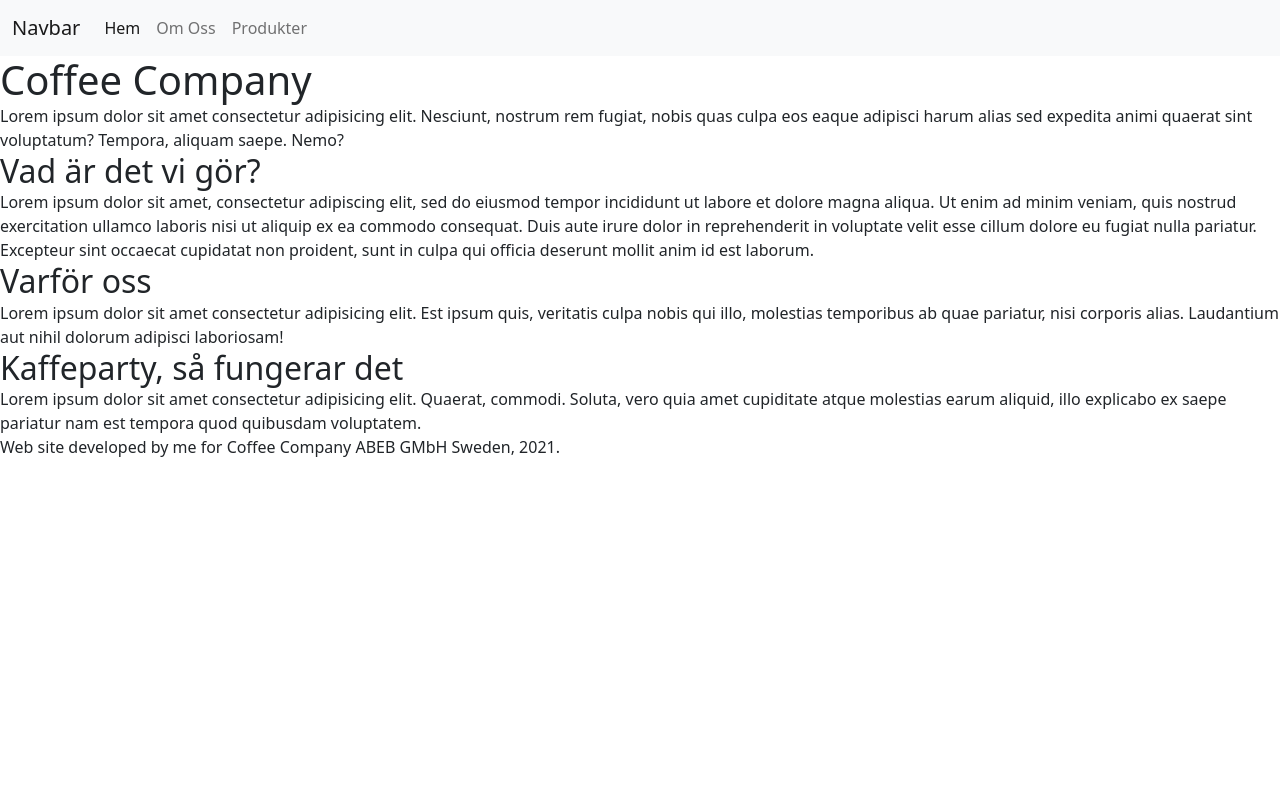
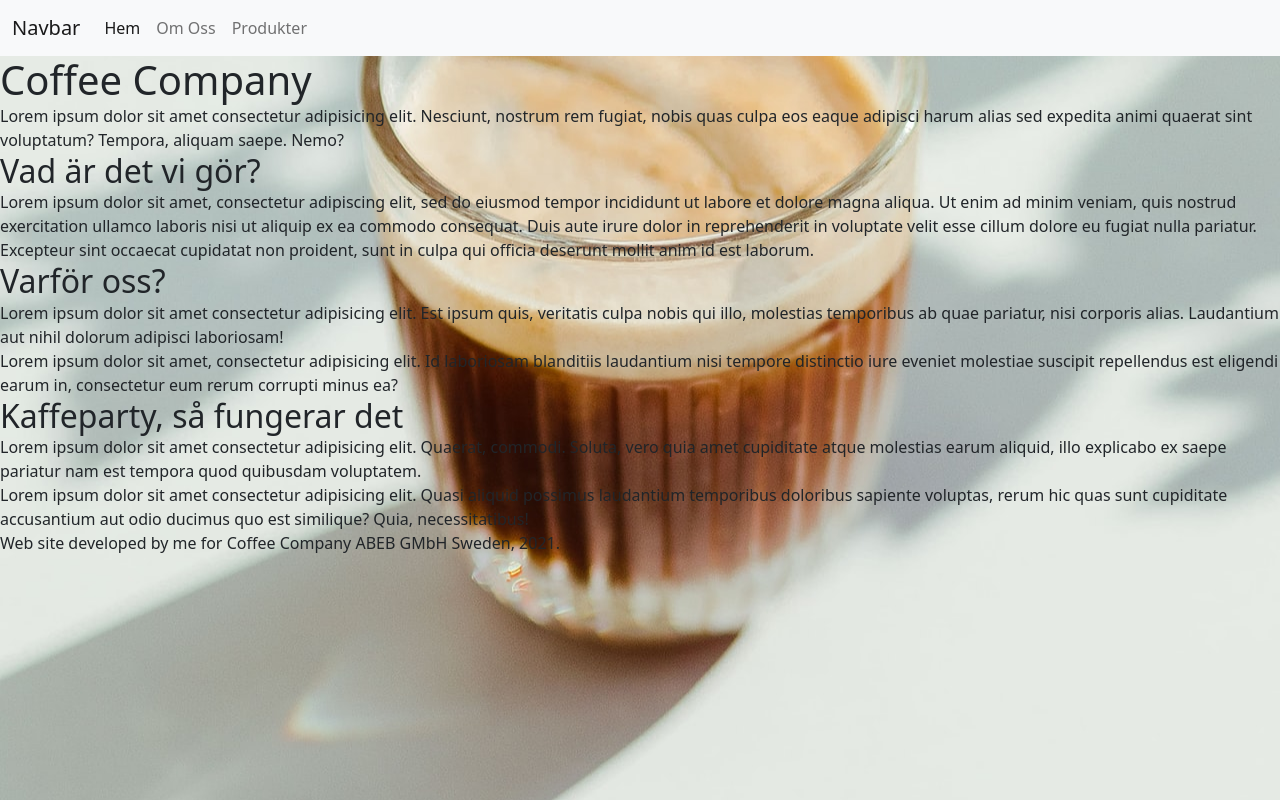
Before and after one commit to jesDVar/Ovn8, a website: page index.html in a window 1280 px wide. Drawn offline with nearby package versions, Linux system fonts and the light colour scheme.

Commit message:
Background

```diff
--- a/index.html
+++ b/index.html
@@ -65,12 +65,15 @@
 
         <div class="why-us">
 
-    <h2>Varför oss</h2>
+    <h2>Varför oss?</h2>
 
     <p>Lorem ipsum dolor sit amet consectetur adipisicing elit.
         Est ipsum quis, veritatis culpa nobis qui illo, molestias temporibus
          ab quae pariatur, nisi corporis alias. Laudantium aut nihil dolorum
           adipisci laboriosam!</p>
+          <p>Lorem ipsum dolor sit amet, consectetur adipisicing elit. Id laboriosam
+             blanditiis laudantium nisi tempore distinctio iure eveniet molestiae suscipit
+              repellendus est eligendi earum in, consectetur eum rerum corrupti minus ea?</p>
 
         </div>
 
@@ -81,6 +84,9 @@
     <p>Lorem ipsum dolor sit amet consectetur adipisicing elit. Quaerat, commodi. Soluta, vero
        quia amet cupiditate atque molestias earum aliquid, illo explicabo ex saepe pariatur nam
         est tempora quod quibusdam voluptatem.</p>
+        <p>Lorem ipsum dolor sit amet consectetur adipisicing elit. Quasi aliquid possimus laudantium
+           temporibus doloribus sapiente voluptas, rerum hic quas sunt cupiditate accusantium aut odio
+            ducimus quo est similique? Quia, necessitatibus!</p>
       </div>
 
     <script src="/node_modules/bootstrap/dist/js/bootstrap.bundle.min.js"></script>
--- a/main.css
+++ b/main.css
@@ -4,8 +4,11 @@ ol, ul, li, a  {
     border: 0;
     margin: 0;
 }
-.nav {
 
+body  {
+    background-color: lightcyan;
+    background-image: url(/images/coffee-bkgrd\(m\).jpg);
+    background-position: center;
 }
 
 /* .btn-info{
```
Also changed, not shown: products.html (+1 -0 lines).
